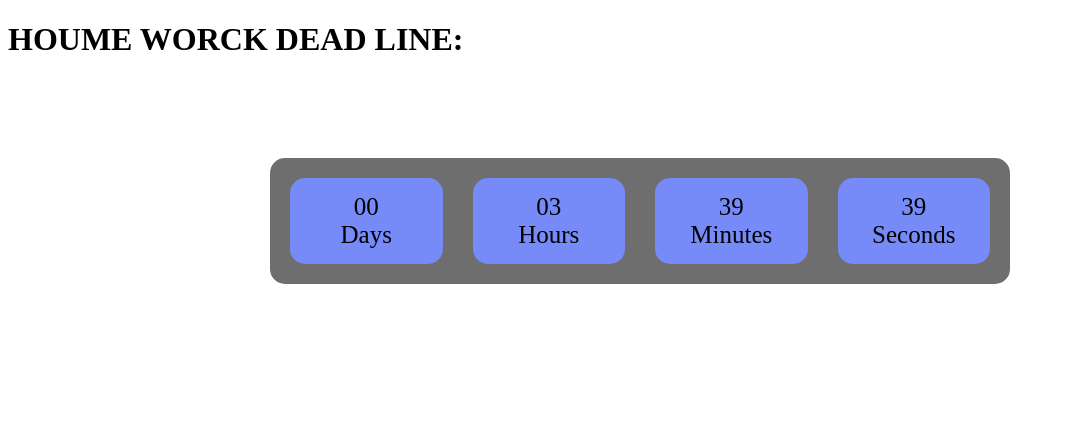
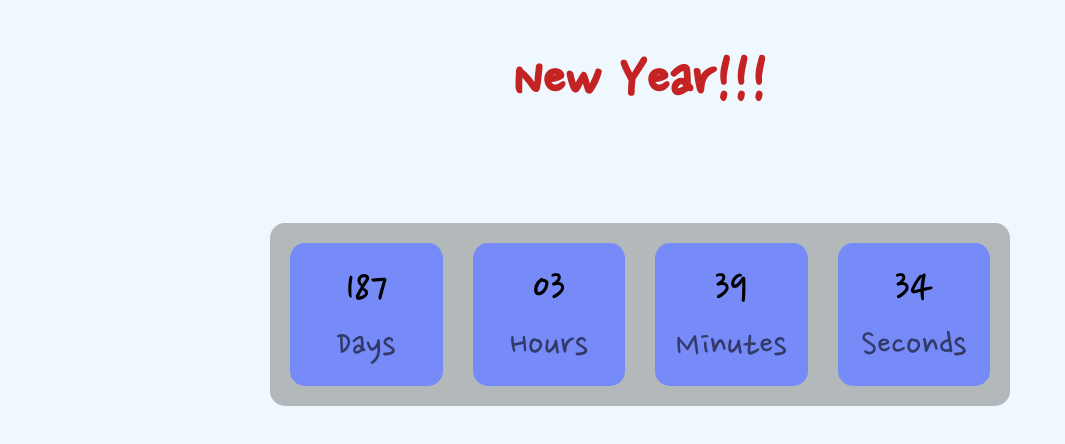
Before and after one commit to Aleksandr-Bryzgalin/goit-js-hw-11-timer, a plain HTML site: page index.html in a window 1280 px wide. Shown: the whole page, without its empty margins (0-1065 px from the left). Drawn offline with Linux system fonts and the light colour scheme.

Commit message:
запускает счетчик

```diff
--- a/index.html
+++ b/index.html
@@ -6,11 +6,15 @@
     <meta http-equiv="X-UA-Compatible" content="IE=edge">
     <meta name="viewport" content="width=device-width, initial-scale=1.0">
     <title>Timer</title>
+    <link rel="preconnect" href="https://fonts.googleapis.com">
+    <link rel="preconnect" href="https://fonts.gstatic.com" crossorigin>
+    <link href="https://fonts.googleapis.com/css2?family=Nanum+Pen+Script&display=swap" rel="stylesheet">
+
     <link rel="stylesheet" href="./styles.css">
 </head>
 
 <body>
-    <h1 class="h1">HOUME WORCK DEAD LINE:</h1>
+    <h1 class="h1">New Year!!!</h1>
     <div class="timer" id="timer-1">
         <div class="field">
             <span class="value" data-value="days">11</span>
--- a/index.js
+++ b/index.js
@@ -9,21 +9,20 @@ const refs = {
 }
 
 class Timer {
-    constructor({onTick, targetDate}) {
+    constructor({onTick, targetDate, selector}) {
+        this.timer = selector;
         this.onTick = onTick;
         this.targetDate = targetDate;
+        this.start();
     }
 
     start() {
-        const startTime = Date.now()
-
         setInterval(() => {
-            // const currentTime = Date.now();
+            const startTime = Date.now()
             const deltaTime = this.targetDate - startTime ;
             const time = this.getTimeComponents(deltaTime);
 
             this.onTick(time);
-
         }, 1000);
     }
 
@@ -39,15 +38,10 @@ class Timer {
     dubleNumbersPad(value) {
         return String(value).padStart(2, '0');
     }
+
+
 }
 
-const timer = new Timer({
-    onTick: updateClockfase,
-    selector: '#timer-1',
-    targetDate: new Date('Jun 28, 2021'),
-});
-
-timer.start()
 
 function updateClockfase({ days, hours, mins, secs }) {
     refs.daysRef.textContent = `${days}`;
@@ -56,4 +50,10 @@ function updateClockfase({ days, hours, mins, secs }) {
     refs.secsRef.textContent = `${secs}`
 }
 
-console.log(Date);
+
+new Timer({
+    onTick: updateClockfase,
+    selector: '#timer-1',
+    targetDate: new Date('Jan 1, 2022'),
+
+});
--- a/styles.css
+++ b/styles.css
@@ -1,9 +1,19 @@
+body {
+  background-color: aliceblue;
+  font-family: "Nanum Pen Script", cursive;
+}
+
+h1 {
+  text-align: center;
+  color: rgb(196, 35, 35);
+  font-size: 64px;
+}
 .timer {
   padding: 20px;
   width: 700px;
   height: auto;
 
-  background-color: rgb(110, 110, 110);
+  background-color: rgba(110, 110, 110, 0.466);
 
   margin-left: auto;
   margin-right: auto;
@@ -30,12 +40,17 @@
   padding: 15px 15px;
 
   border-radius: 15px;
-
-  font-size: 25px;
-  font-weight: 500;
-  text-decoration: none;
 }
 
 .field:not(:last-child) {
   margin-right: 30px;
 }
+
+.value {
+  font-size: 50px;
+}
+
+.label {
+  font-size: 40px;
+  color: rgba(0, 0, 0, 0.582);
+}
```
